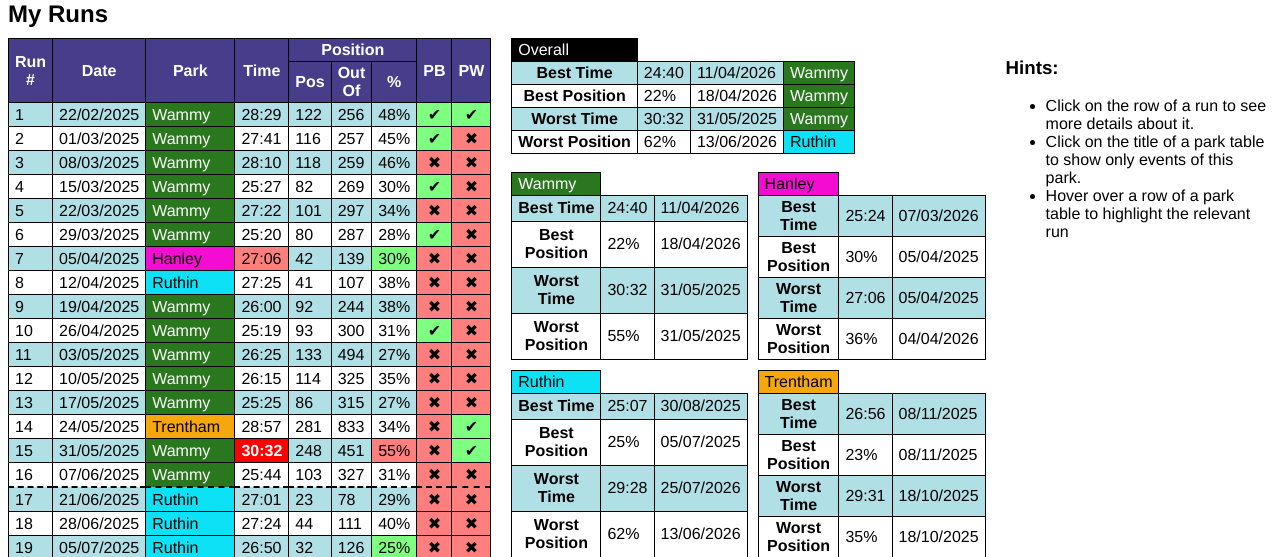
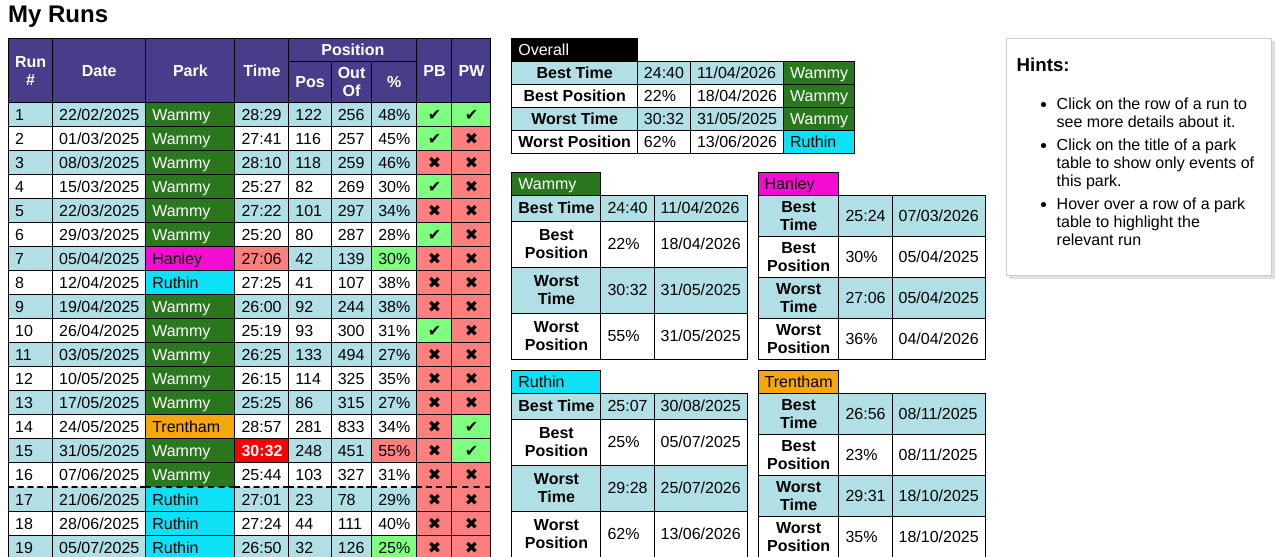
Before and after one commit to PD222222/PD222222.github.io, a PHP site: page / in a window 1280 px wide. Shown: the part 62-619 px from the top of the page. Run offline with PHP 8.4, Linux system fonts and the light colour scheme; some libraries are stand-ins or nearby versions.

Commit message:
update styline of hints box

```diff
--- a/style.css
+++ b/style.css
@@ -130,6 +130,20 @@ hr {
     top:50px;
 }
 
+.hints-box {
+    border: 1px solid rgb(205, 205, 205);
+    box-shadow: 3px 3px rgb(194, 194, 194, 0.5);
+    padding: 10px;
+    max-width: 20%;
+}
+
+.hints-box h3 {
+    margin-top: 5px;
+}
+.hints-box li {
+    margin-bottom: 5px;
+}
+
 .individual-parks {
     display: grid;
     grid-template-columns: 1fr 1fr;
```
